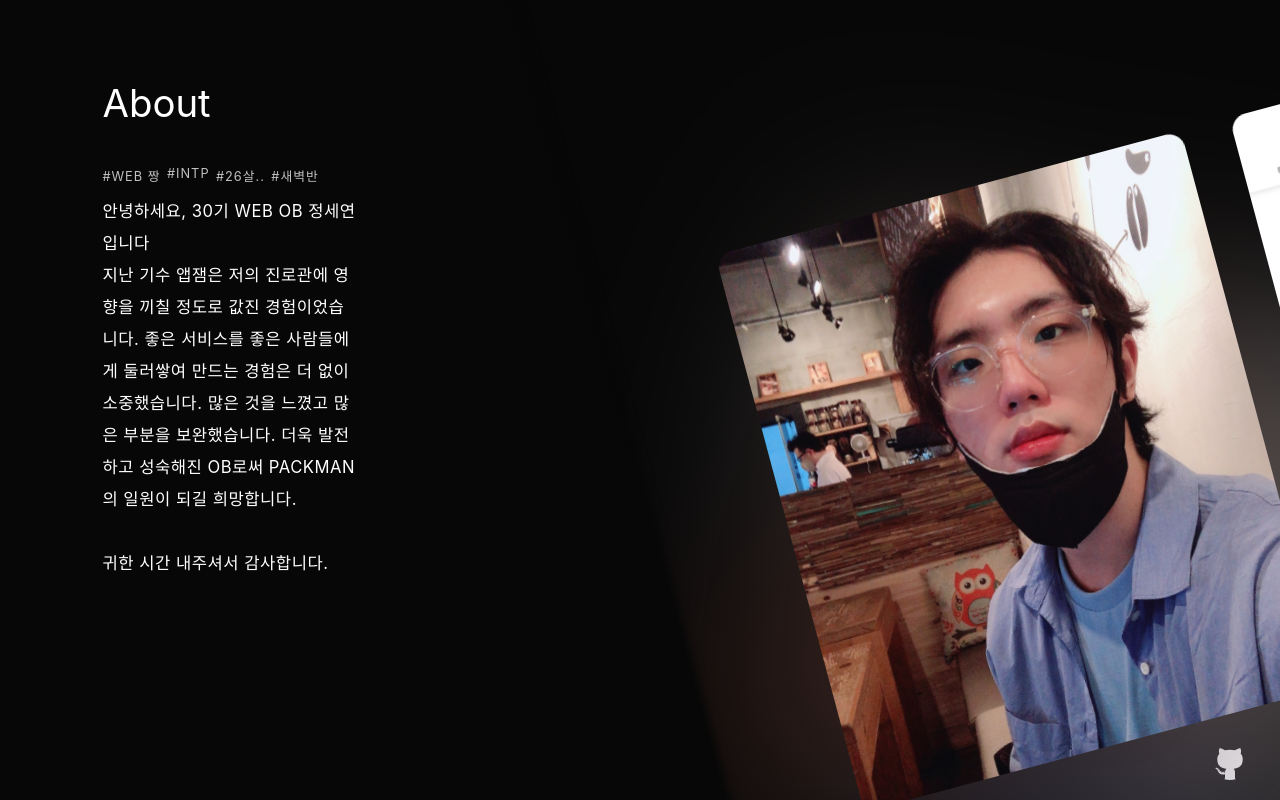
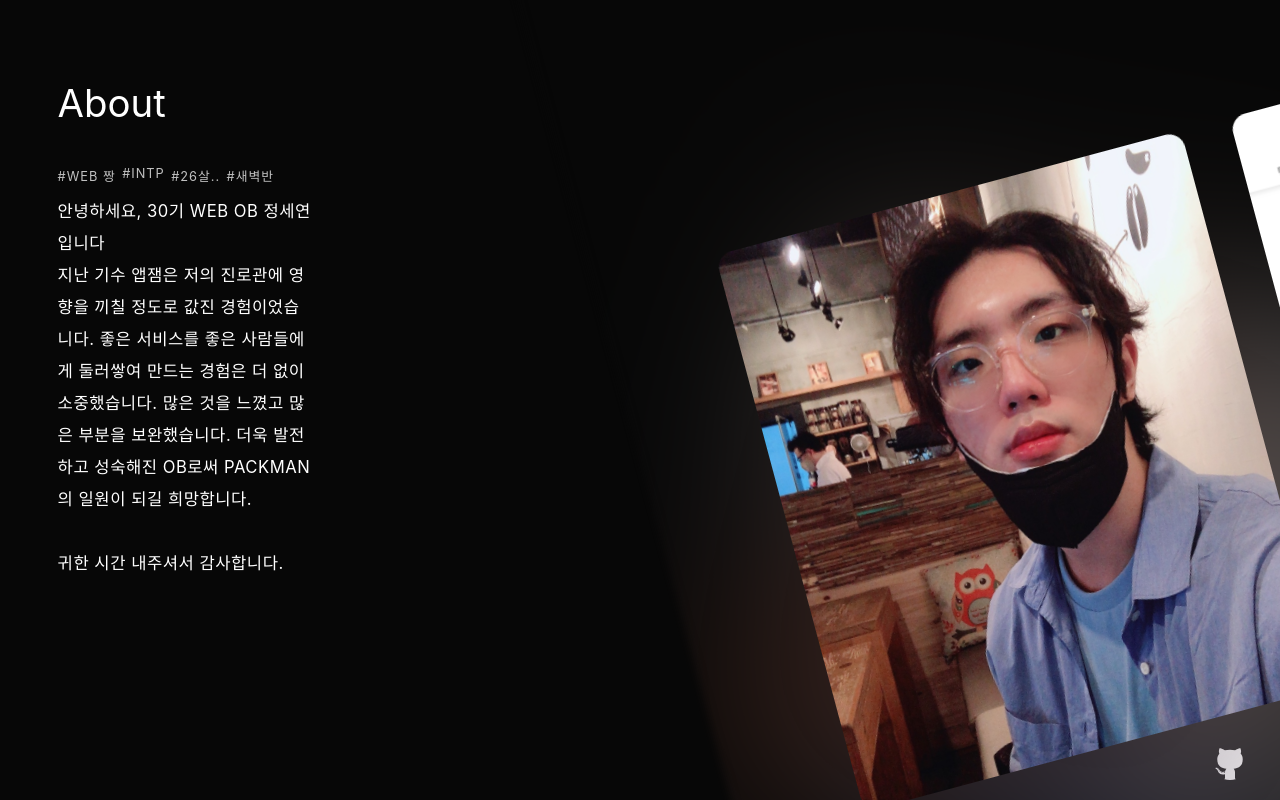
Before and after one commit to n0eyes/portfoilo, a Next.js app: page / in a window 1280 px wide. Built offline with nearby package versions, Linux system fonts and the light colour scheme.

Commit message:
css: 미디어 쿼리(1800) 추가

```diff
--- a/pages/components/Main.jsx
+++ b/pages/components/Main.jsx
@@ -46,7 +46,7 @@ function Main({ mouseOverEvent, mouseLeaveEvent }) {
     const countDummy = () => {
       const w = window.innerWidth;
 
-      if (w >= 2000) {
+      if (w >= 1800) {
         setDummySlideCount(3);
       } else if (w >= 1100) {
         setDummySlideCount(2);
@@ -60,7 +60,6 @@ function Main({ mouseOverEvent, mouseLeaveEvent }) {
   }, []);
 
   const onFocusSlide = (i) => {
-    console.log("dd");
     setOpenedSlide(i);
   };
   const onBlurSlide = () => {
@@ -115,7 +114,7 @@ function Main({ mouseOverEvent, mouseLeaveEvent }) {
               slidesPerView: 3,
               spaceBetween: 120,
             },
-            2000: {
+            1800: {
               slidesPerView: 4,
               spaceBetween: 120,
             },
--- a/styles/Description.module.css
+++ b/styles/Description.module.css
@@ -15,7 +15,7 @@
   position: absolute;
   max-width: 24vw;
   top: 5vh;
-  left: 8vw;
+  left: 4.5vw;
   animation: appear ease 1.5s;
   -webkit-touch-callout: none;
   -webkit-user-select: none;
--- a/styles/Main.module.css
+++ b/styles/Main.module.css
@@ -39,7 +39,7 @@
 .opened {
   z-index: 1000000;
   top: 55%;
-  left: 30%;
+  left: 25%;
   transform: translate(-50%, -50%) rotate(15deg) scale(1.2) !important;
   box-shadow: rgb(0 0 0 / 0.75) 0 0 0 10000px;
 }
```
